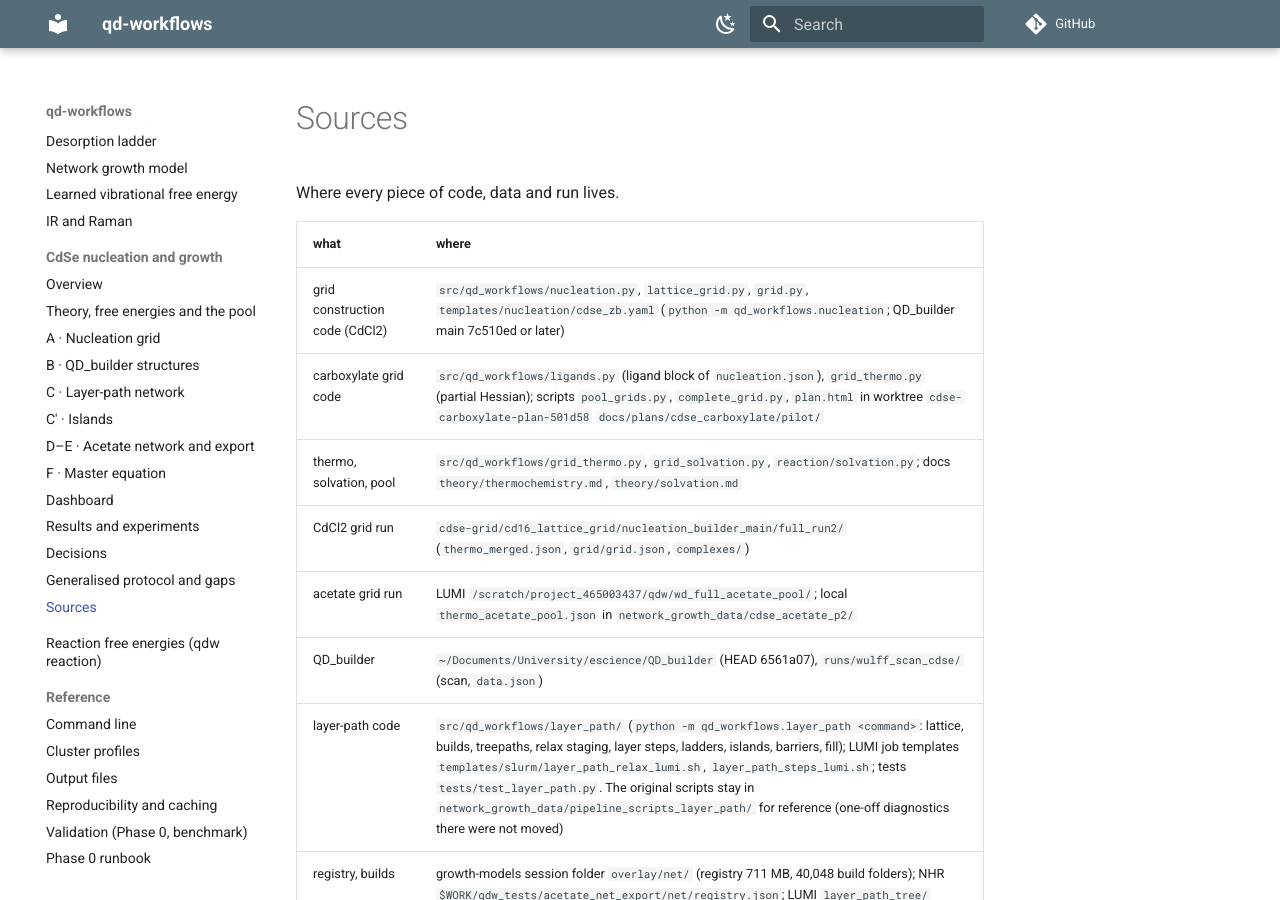
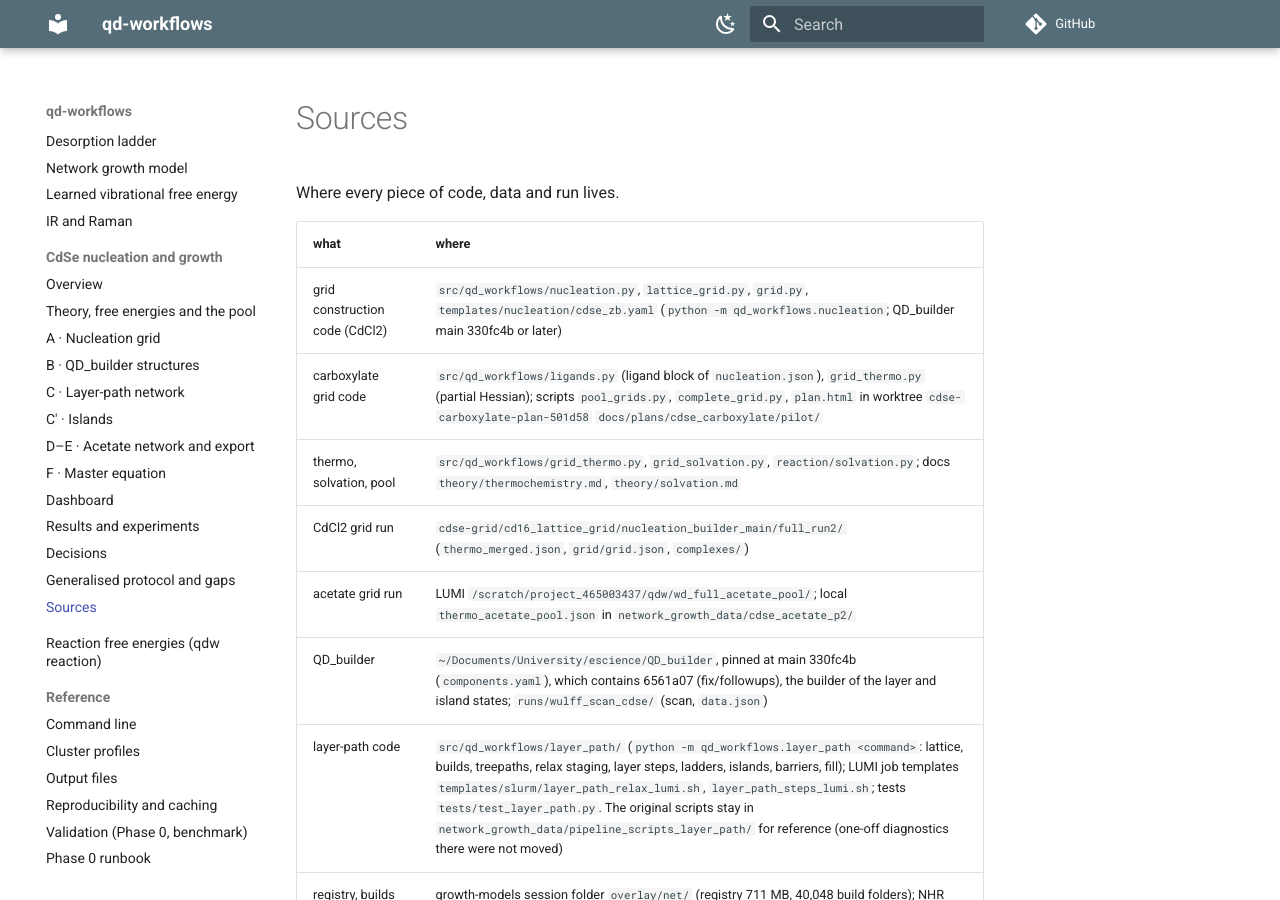
Before and after one commit to nlesc-nano/qd-workflows, an MkDocs documentation site: the page built from docs/protocols/cdse/sources.md, in a window 1280 px wide and 900 px high. Built offline with MkDocs 1.6.1 and Material for MkDocs 9.7.7, drawn with Linux system fonts in a browser that asks for light colours; comment, search, counter and statistics services are not loaded.

Commit message:
QD_builder pinned at main 330fc4b (fix/followups merged); nucleation test from the 1.0-cell cut
QD_builder main now has fix/followups (6561a07, faceless Wulff planes judged on the cut's own atoms: the builder of
the layer and island states) and the lattice_fitted report. With it the 1.0-cell Se-centred CdSe cut is
Cd16Se13Cl6 (13, 3) and its seeds are Cd28Se13Cl30 (13, 15) and Cd16Se13Cl6, the grid's two seeds; the 1.25-cell
cut the test used is now Cd40Se31Cl18 (a larger core). test_nucleation builds its start from 1.0 cells and checks
that the full seed has the start's core and at least its k, whichever end the start is. Nucleation and
layer_path tests 22 passed with QD_builder 330fc4b. sources.md: the pin and what it contains.

```diff
--- a/components.yaml
+++ b/components.yaml
@@ -4,7 +4,7 @@ components:
   QD_builder:
     repo: git@github.com:nlesc-nano/QD_Builder.git
     branch: main
-    commit: 7c510ed   # nucleation.py needs builder.z_type_target (not in 956ade4)
+    commit: 330fc4b   # main with fix/followups (6561a07: the layer/island builds; 1.0 cells -> Cd16Se13Cl6)
   Orchestr.AI:
     repo: https://github.com/nlesc-nano/Orchestr.AI.git
     branch: feature/qd-properties   # from camilo (dba7514)
--- a/docs/protocols/cdse/sources.md
+++ b/docs/protocols/cdse/sources.md
@@ -4,12 +4,12 @@ Where every piece of code, data and run lives.
 
 | what | where |
 |---|---|
-| grid construction code (CdCl2) | `src/qd_workflows/nucleation.py`, `lattice_grid.py`, `grid.py`, `templates/nucleation/cdse_zb.yaml` (`python -m qd_workflows.nucleation`; QD_builder main 7c510ed or later) |
+| grid construction code (CdCl2) | `src/qd_workflows/nucleation.py`, `lattice_grid.py`, `grid.py`, `templates/nucleation/cdse_zb.yaml` (`python -m qd_workflows.nucleation`; QD_builder main 330fc4b or later) |
 | carboxylate grid code | `src/qd_workflows/ligands.py` (ligand block of `nucleation.json`), `grid_thermo.py` (partial Hessian); scripts `pool_grids.py`, `complete_grid.py`, `plan.html` in worktree `cdse-carboxylate-plan-501d58` `docs/plans/cdse_carboxylate/pilot/` |
 | thermo, solvation, pool | `src/qd_workflows/grid_thermo.py`, `grid_solvation.py`, `reaction/solvation.py`; docs `theory/thermochemistry.md`, `theory/solvation.md` |
 | CdCl2 grid run | `cdse-grid/cd16_lattice_grid/nucleation_builder_main/full_run2/` (`thermo_merged.json`, `grid/grid.json`, `complexes/`) |
 | acetate grid run | LUMI `/scratch/project_465003437/qdw/wd_full_acetate_pool/`; local `thermo_acetate_pool.json` in `network_growth_data/cdse_acetate_p2/` |
-| QD_builder | `~/Documents/University/escience/QD_builder` (HEAD 6561a07), `runs/wulff_scan_cdse/` (scan, `data.json`) |
+| QD_builder | `~/Documents/University/escience/QD_builder`, pinned at main 330fc4b (`components.yaml`), which contains 6561a07 (fix/followups), the builder of the layer and island states; `runs/wulff_scan_cdse/` (scan, `data.json`) |
 | layer-path code | `src/qd_workflows/layer_path/` (`python -m qd_workflows.layer_path <command>`: lattice, builds, treepaths, relax staging, layer steps, ladders, islands, barriers, fill); LUMI job templates `templates/slurm/layer_path_relax_lumi.sh`, `layer_path_steps_lumi.sh`; tests `tests/test_layer_path.py`. The original scripts stay in `network_growth_data/pipeline_scripts_layer_path/` for reference (one-off diagnostics there were not moved) |
 | registry, builds | growth-models session folder `overlay/net/` (registry 711 MB, 40,048 build folders); NHR `$WORK/qdw_tests/acetate_net_export/net/registry.json`; LUMI `layer_path_tree/` (waves, `isl/`) |
 | island builds | `network_growth_data/island_builds_cdcl2/` (`states_index.json`, `islands.json`, `builds/`) |
```
Also changed, not shown: 1 other file.
